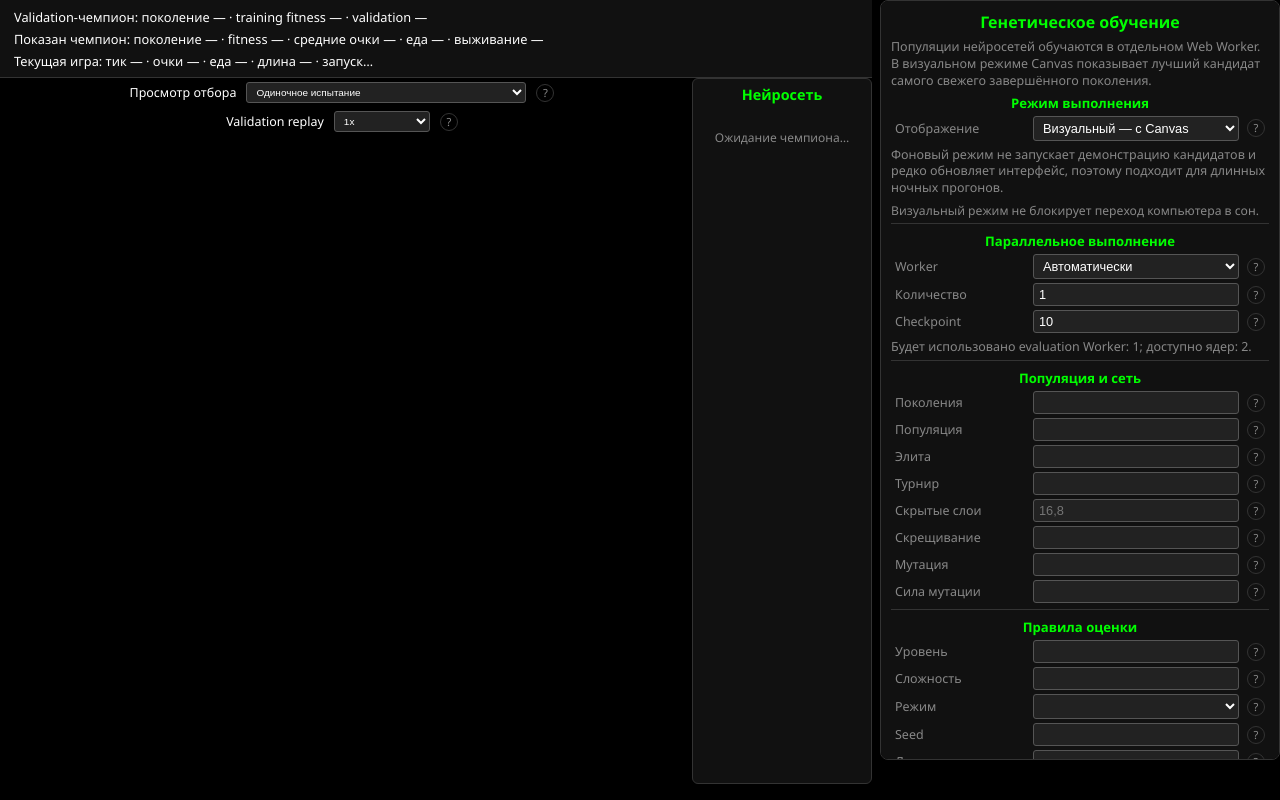
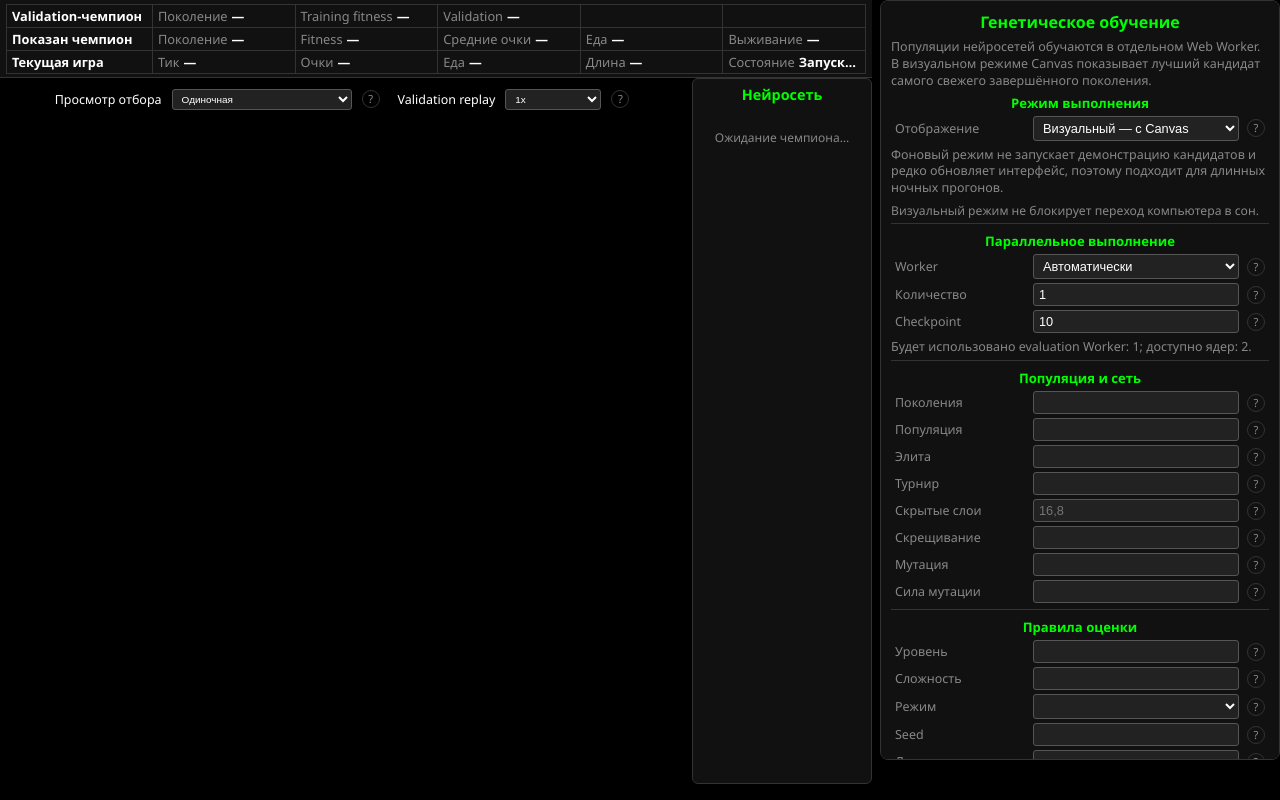
Before and after one commit to Aleksander-true/Snake-game, a website built with webpack: page src/index.html in a window 1280 px wide. Both pictures are taken after a click on the button "🧪 Лаборатория обучения". Built offline with nearby package versions, Linux system fonts and the light colour scheme; what @snake-game/core would draw is missing.

Commit message:
feat: format training replay hud

```diff
--- a/src/app/ui/dev-panel/styles.css
+++ b/src/app/ui/dev-panel/styles.css
@@ -139,21 +139,39 @@
 .training-preview-header {
   height: 78px;
   min-height: 78px;
-  padding: 6px 14px;
+  padding: 4px 6px;
   border-bottom: 1px solid var(--color-panel-border);
   background: var(--color-panel);
   color: var(--color-text);
   font-size: 0.8rem;
-  line-height: 22px;
   text-align: left;
   overflow: hidden;
 }
 
-.training-preview-row {
-  height: 22px;
+.training-preview-table {
+  width: 100%;
+  height: 100%;
+  border-collapse: collapse;
+  table-layout: fixed;
+}
+
+.training-preview-table th,
+.training-preview-table td {
+  padding: 2px 5px;
+  border: 1px solid var(--color-panel-border);
   overflow: hidden;
   text-overflow: ellipsis;
   white-space: nowrap;
+}
+
+.training-preview-table th {
+  width: 17%;
+  text-align: left;
+}
+
+.training-preview-key {
+  margin-right: 4px;
+  color: var(--color-text-muted);
 }
 
 .training-replay-scenario {
@@ -165,7 +183,7 @@
 }
 
 .training-replay-scenario-select {
-  width: min(280px, 55vw);
+  width: min(180px, 38vw);
 }
 
 .training-replay-toolbar {
--- a/src/training/TrainingLabController.ts
+++ b/src/training/TrainingLabController.ts
@@ -734,9 +734,9 @@ export class TrainingLabController {
     replaySelect.id = 'trainingReplayScenario';
     replaySelect.className = 'dev-input training-replay-scenario-select';
     replaySelect.innerHTML = [
-      '<option value="solo">Одиночное испытание</option>',
-      '<option value="heuristic">Против эвристической змейки</option>',
-      '<option value="cohort">Против нейросети поколения</option>',
+      '<option value="solo">Одиночная</option>',
+      '<option value="heuristic">Против эвристики</option>',
+      '<option value="cohort">Против поколения</option>',
     ].join('');
     replayControls.append(replayLabel, replaySelect);
     this.addParameterHelp(
@@ -817,27 +817,62 @@ export class TrainingLabController {
     panel.classList.add('training-preview-header');
     panel.replaceChildren();
     const snake = state?.snakes[0];
-    const generation = preview?.generation === null
-      ? 'Сохранённая модель'
-      : preview ? `Поколение ${preview.generation}` : 'Поколение —';
-    const currentGame = snake
-      ? `Текущая игра: тик ${state?.tickCount ?? 0} · очки ${snake.score} · еда ${preview?.currentFoodEaten ?? 0} · длина ${snake.segments.length} · ${completed ? snake.deathReason ?? 'завершена' : 'играет'}`
-      : 'Текущая игра: тик — · очки — · еда — · длина — · запуск…';
-    const lines = [
-      preview
-        ? `Validation-чемпион: поколение ${preview.recordGeneration || '—'} · training fitness ${format(preview.recordFitness)} · validation ${preview.recordValidationFitness === undefined ? '—' : format(preview.recordValidationFitness)}`
-        : 'Validation-чемпион: поколение — · training fitness — · validation —',
-      preview
-        ? `Показан чемпион: ${generation} · fitness ${format(preview.fitness)} · средние очки ${format(preview.metrics.averageScore)} · еда ${format(preview.metrics.averageFoodEaten)} · выживание ${format(preview.metrics.averageSurvivedTicks)} тиков`
-        : 'Показан чемпион: поколение — · fitness — · средние очки — · еда — · выживание —',
-      currentGame,
+    const shownGeneration = preview?.generation === null
+      ? 'Сохранённая'
+      : preview ? String(preview.generation) : '—';
+    const gameStatus = snake
+      ? completed ? snake.deathReason ?? 'Завершена' : 'Играет'
+      : 'Запуск…';
+    const rows: Array<[string, Array<[string, string]>]> = [
+      ['Validation-чемпион', [
+        ['Поколение', preview ? String(preview.recordGeneration || '—') : '—'],
+        ['Training fitness', preview ? format(preview.recordFitness) : '—'],
+        ['Validation', preview?.recordValidationFitness === undefined
+          ? '—'
+          : format(preview.recordValidationFitness)],
+      ]],
+      ['Показан чемпион', [
+        ['Поколение', shownGeneration],
+        ['Fitness', preview ? format(preview.fitness) : '—'],
+        ['Средние очки', preview ? format(preview.metrics.averageScore) : '—'],
+        ['Еда', preview ? format(preview.metrics.averageFoodEaten) : '—'],
+        ['Выживание', preview ? `${format(preview.metrics.averageSurvivedTicks)} тиков` : '—'],
+      ]],
+      ['Текущая игра', [
+        ['Тик', snake ? String(state?.tickCount ?? 0) : '—'],
+        ['Очки', snake ? String(snake.score) : '—'],
+        ['Еда', snake ? String(preview?.currentFoodEaten ?? 0) : '—'],
+        ['Длина', snake ? String(snake.segments.length) : '—'],
+        ['Состояние', gameStatus],
+      ]],
     ];
-    lines.forEach((text) => {
-      const row = document.createElement('div');
-      row.className = 'training-preview-row';
-      row.textContent = text;
-      panel.appendChild(row);
+    const table = document.createElement('table');
+    table.className = 'training-preview-table';
+    const body = document.createElement('tbody');
+    rows.forEach(([title, metrics]) => {
+      const row = document.createElement('tr');
+      const heading = document.createElement('th');
+      heading.scope = 'row';
+      heading.textContent = title;
+      row.appendChild(heading);
+      for (let index = 0; index < 5; index += 1) {
+        const cell = document.createElement('td');
+        const metric = metrics[index];
+        if (metric) {
+          const key = document.createElement('span');
+          key.className = 'training-preview-key';
+          key.textContent = metric[0];
+          const value = document.createElement('strong');
+          value.className = 'training-preview-value';
+          value.textContent = metric[1];
+          cell.append(key, value);
+        }
+        row.appendChild(cell);
+      }
+      body.appendChild(row);
     });
+    table.appendChild(body);
+    panel.appendChild(table);
   }
 
   private async completeTraining(result: GeneticTrainingResult, runId: string): Promise<void> {
```
Also changed, not shown: docs/spec.md (+5 -3 lines).
